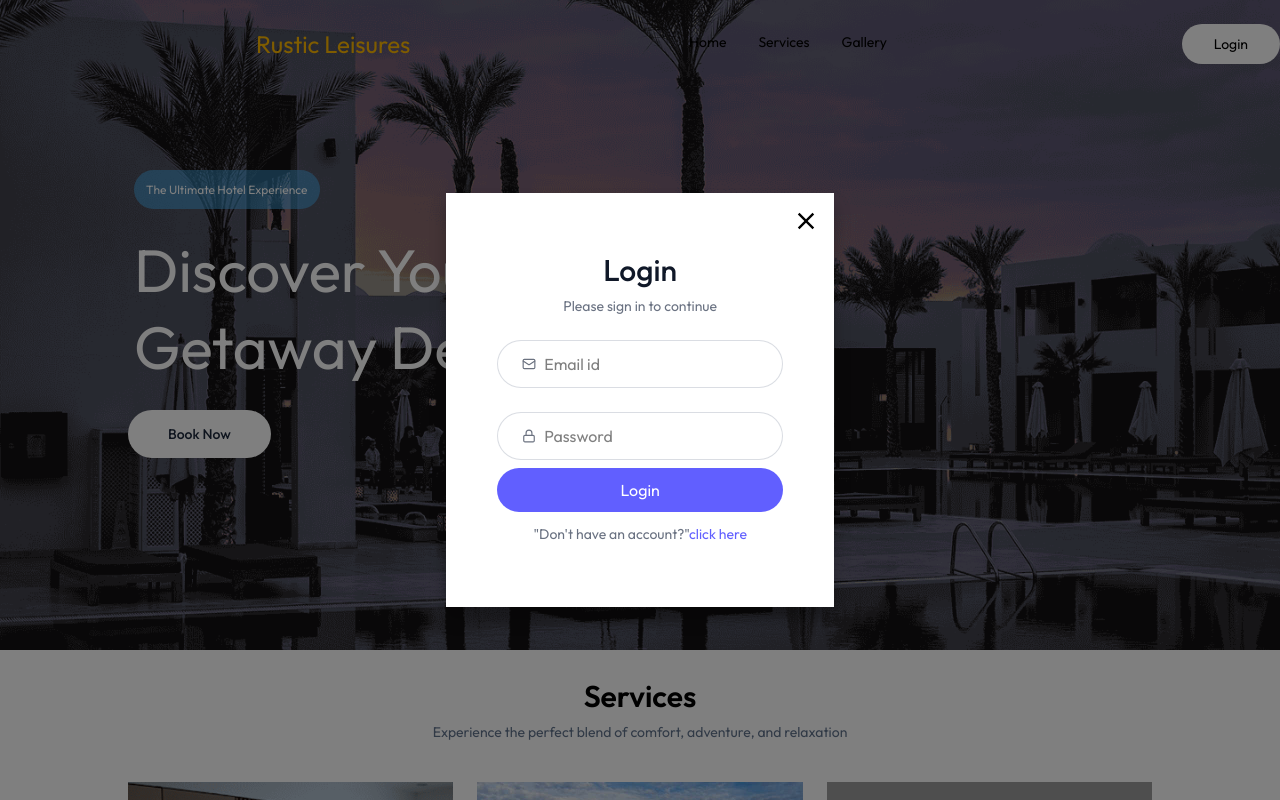
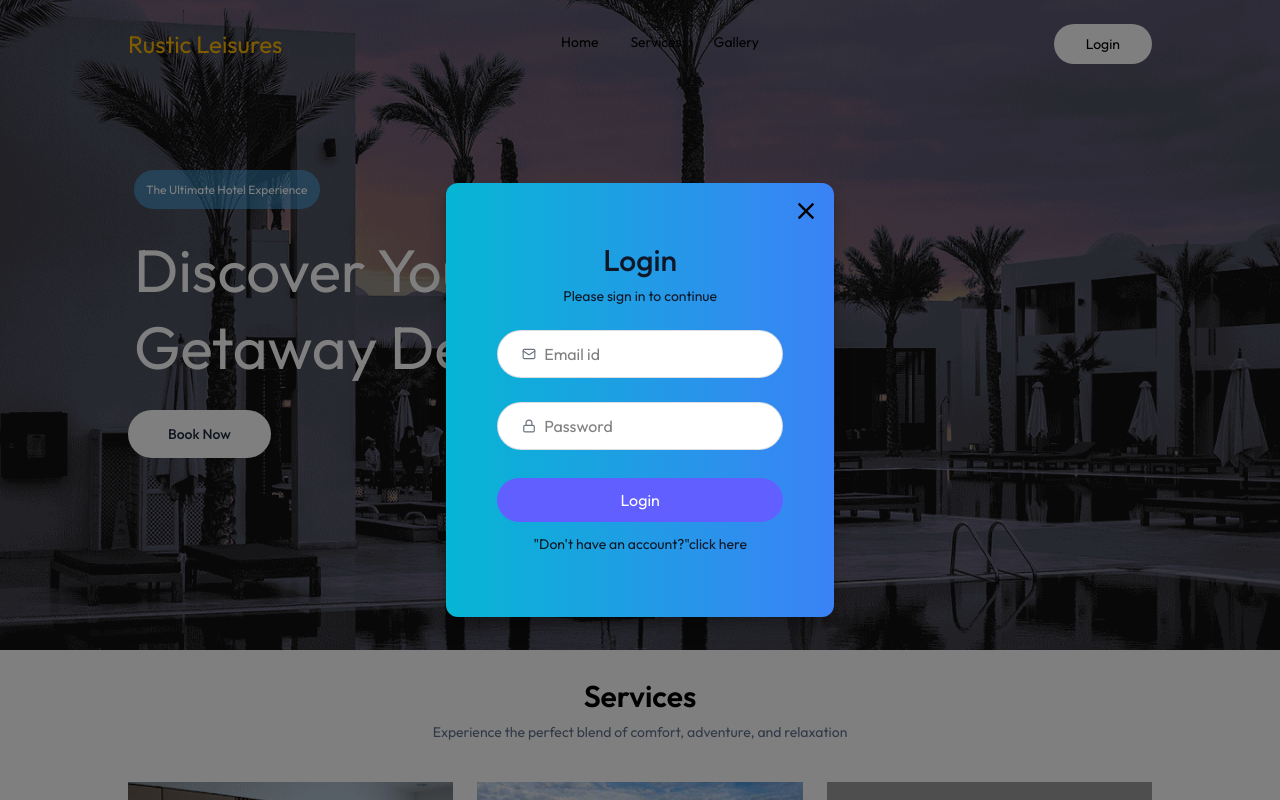
Before and after one commit to AFSALHAMEED/mantra_test, a React (Vite) app in the folder client/: page / in a window 1280 px wide. Both pictures are taken after a click on the button "Login". Shown: the top 800 px of the page. Built offline with nearby package versions, Linux system fonts and the light colour scheme; grey boxes are pictures that could not be loaded.

Commit message:
style changes

```diff
--- a/client/src/Modules/Home/components/Login.tsx
+++ b/client/src/Modules/Home/components/Login.tsx
@@ -18,6 +18,7 @@ type props = {
   isOpenModal: boolean;
   state: string;
   setState: React.Dispatch<React.SetStateAction<string>>;
+  setIsOpenModal: React.Dispatch<React.SetStateAction<boolean>>;
   userLogin: UseMutationResult<
     any,
     Error,
@@ -29,12 +30,16 @@ type props = {
   >;
 };
 
-export const Login = ({ isOpenModal, state, userLogin }: props) => {
+export const Login = ({
+  isOpenModal,
+  state,
+  userLogin,
+  setIsOpenModal,
+}: props) => {
   const {
     register,
     handleSubmit,
     formState: { errors },
-    getValues,
   } = useForm<FormValues>();
   const navigate = useNavigate();
 
@@ -56,7 +61,15 @@ export const Login = ({ isOpenModal, state, userLogin }: props) => {
 
   return (
     <div>
-      <Modal open={isOpenModal} onClose={() => {}} center showCloseIcon={true}>
+      <Modal
+        open={isOpenModal}
+        onClose={() => setIsOpenModal(false)}
+        center
+        showCloseIcon={true}
+        classNames={{
+          modal: "customModal",
+        }}
+      >
         <form
           onSubmit={handleSubmit(onSubmit)}
           className="sm:w-[350px] w-full text-center  px-8 "
@@ -64,7 +77,7 @@ export const Login = ({ isOpenModal, state, userLogin }: props) => {
           <h1 className="text-gray-900 text-3xl mt-10 font-medium">
             {state === "login" ? "Login" : "Sign up"}
           </h1>
-          <p className="text-gray-500 text-sm mt-2">
+          <p className="text-gray-900 text-sm mt-2">
             Please sign in to continue
           </p>
 
@@ -149,7 +162,7 @@ export const Login = ({ isOpenModal, state, userLogin }: props) => {
           )}
           <button
             type="submit"
-            className="mt-2 w-full h-11 rounded-full text-white bg-indigo-500 hover:opacity-90 transition-opacity"
+            className="mt-7 w-full h-11 rounded-full text-white bg-indigo-500 hover:opacity-90 transition-opacity"
           >
             {state === "login" ? "Login" : "Sign up"}
           </button>
@@ -157,10 +170,10 @@ export const Login = ({ isOpenModal, state, userLogin }: props) => {
             onClick={() => {
               navigate("/signUp");
             }}
-            className="text-gray-500 text-sm mt-3 mb-11"
+            className="text-gray-900 text-sm mt-3 mb-11"
           >
             "Don't have an account?"
-            <a href="#" className="text-indigo-500 hover:underline">
+            <a href="#" className="text-gray-900 hover:underline">
               click here
             </a>
           </p>
--- a/client/src/Modules/Home/container/Home.tsx
+++ b/client/src/Modules/Home/container/Home.tsx
@@ -1,6 +1,5 @@
 import { Services } from "../../../components/Services";
 import { Gallery } from "../../../components/Gallery";
-import { About } from "../../../components/About";
 import { Footer } from "../../../components/Footer";
 import { useHome } from "../hooks/useHome";
 import { Login } from "../components/Login";
@@ -37,6 +36,7 @@ export const Home = () => {
           state={state}
           setState={setState}
           userLogin={userLogin}
+          setIsOpenModal={setIsOpenModal}
         />
       )}
       {openBookModal && (
--- a/client/src/components/Navbar.tsx
+++ b/client/src/components/Navbar.tsx
@@ -31,7 +31,7 @@ export const Navbar = ({
 
   return (
     <nav
-      className={`fixed top-0  w-full flex items-center justify-between px-4 md:px-16 lg:px-24 xl:px-32 transition-all duration-500 z-50 ${
+      className={`fixed top-0 left-0  w-full flex items-center justify-between px-4 md:px-16 lg:px-24 xl:px-32 transition-all duration-500 z-50 ${
         isScrolled
           ? "bg-white/80 shadow-md text-gray-700 backdrop-blur-lg py-3 md:py-4"
           : `py-4 md:py-6 ${
--- a/client/src/index.css
+++ b/client/src/index.css
@@ -15,7 +15,6 @@ html {
 }
 .customModal {
   border-radius: 12px;
-  width: 100%;
   background-color: #06b6d4 !important;
   background-image: linear-gradient(
     to right,
```
